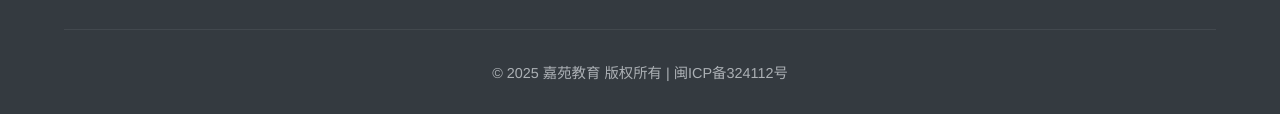
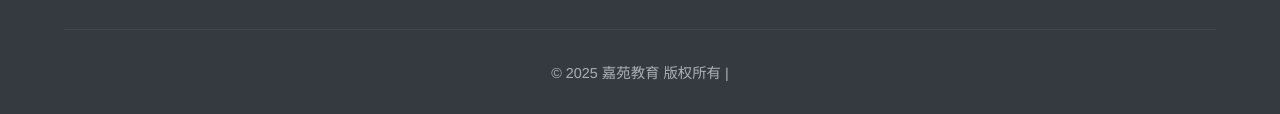
Before and after one commit to yoyon/jiayuan, a plain HTML site: page index.html in a window 1280 px wide. Shown: the part 4687-4801 px from the top of the page. Drawn offline with Linux system fonts and the light colour scheme.

Commit message:
Update index.html

```diff
--- a/index.html
+++ b/index.html
@@ -463,7 +463,7 @@
         </div>
 
         <div class="copyright">
-            © 2025 嘉苑教育 版权所有 | 闽ICP备324112号
+            © 2025 嘉苑教育 版权所有 |
         </div>
     </footer>
 
```
